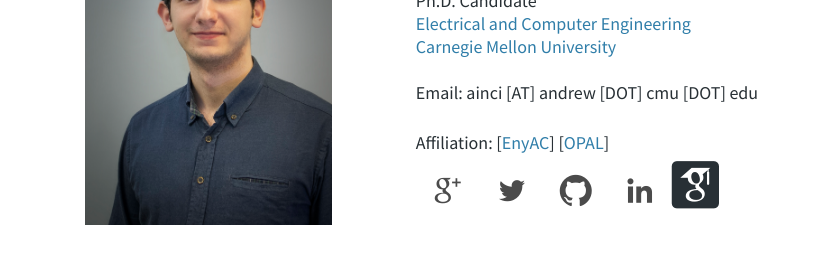
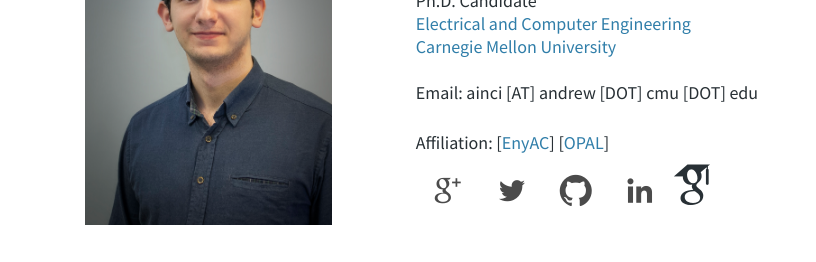
Before and after one commit to inciaf/inciaf.github.io, a plain HTML site: page index.html in a window 1280 px wide. Shown: the part 132-394 px from the top of the page, without its empty margins (239-1055 px from the left). Drawn offline with nearby package versions, Linux system fonts and the light colour scheme; files whose address does not match are found by name.

Commit message:
Update index.html

```diff
--- a/index.html
+++ b/index.html
@@ -70,7 +70,7 @@
                 href="https://scholar.google.com/citations?user=6wO_MnIAAAAJ&hl=en&oi=ao">Scholar</a>
                 &nbsp; &bull; &nbsp; -->
                 <!-- <a href="http://www.student.montefiore.ulg.ac.be/~merciadri/_img/phd_comics/random_img.php">Miscellany</a> -->
-                  <li class="ai ai-google-scholar-square ai-3x"></li>
+                  <li class="ai ai-google-scholar ai-3x"></li>
                   <li class="float-left icon"><a class="icon-twitter social-button borderless icon" href="https://twitter.com/afatihinci"></a></li>
                   <li class="float-left icon"><a class="icon-github social-button borderless icon" href="http://github.com/inciaf"></a></li>
                   <li class="float-left icon"><a class="icon-linkedin social-button borderless icon" href="https://www.linkedin.com/in/ahmet-fatih-inci-b3a8a291/"></a></li>
```
